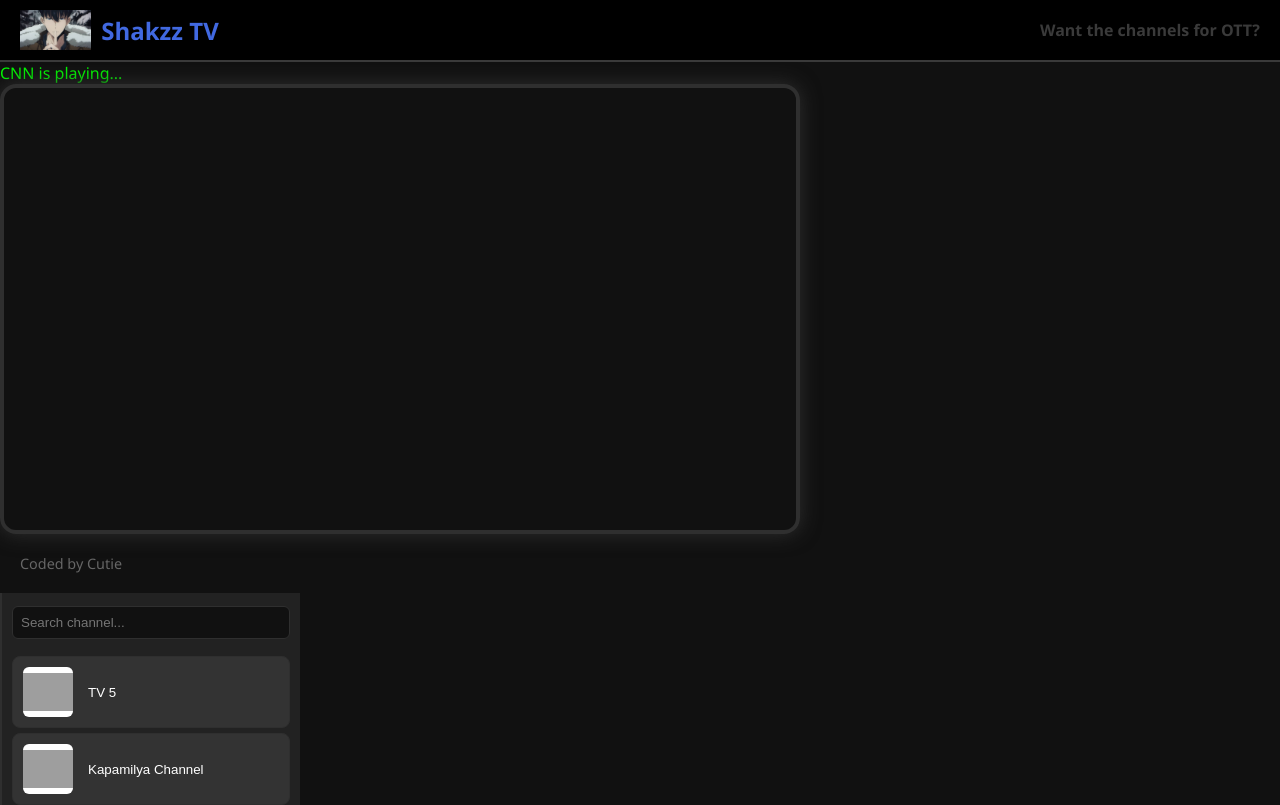
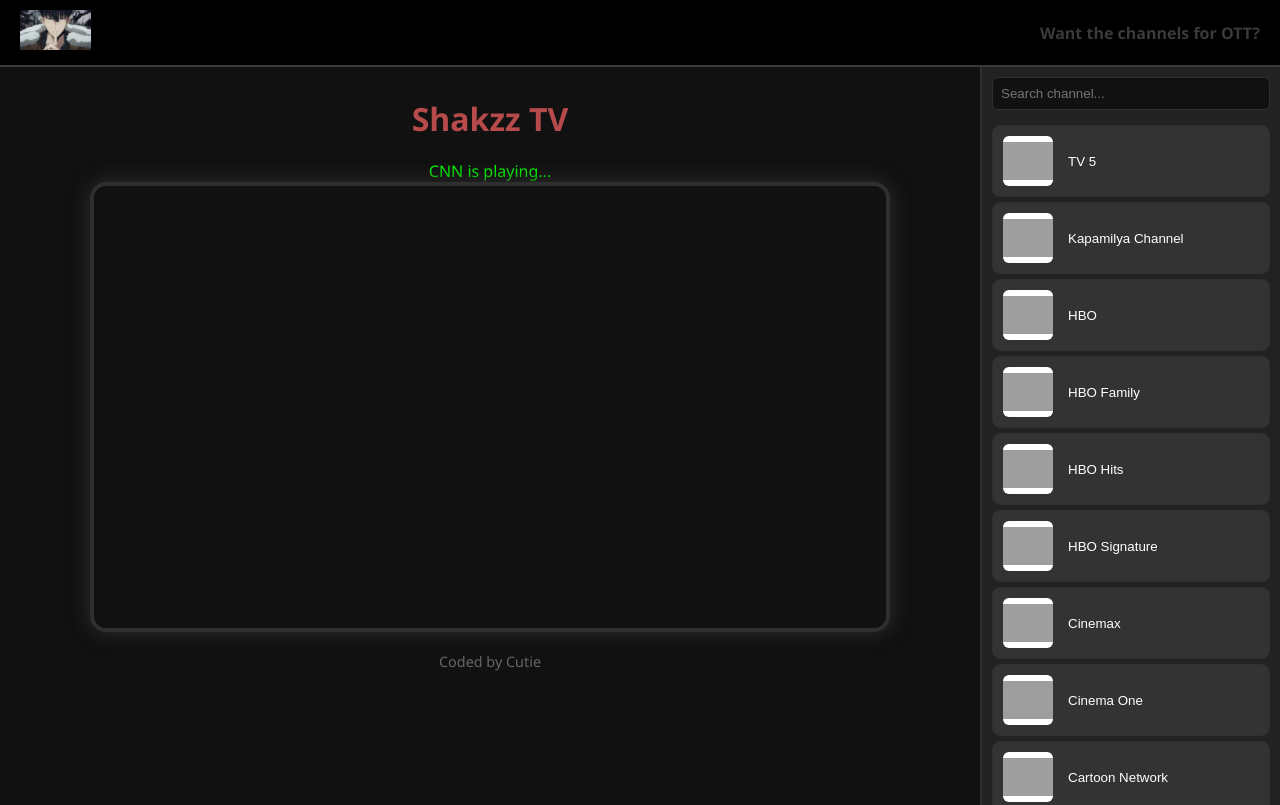
Before and after one commit to Shakzz890/Shakzz-TV, a plain HTML site: page index.html in a window 1280 px wide. Shown: the top 805 px of the page. Drawn offline with Linux system fonts and the light colour scheme; grey boxes are pictures that could not be loaded; a script that the page names is missing.

Commit message:
Add files via upload

```diff
--- a/index.html
+++ b/index.html
@@ -1,15 +1,13 @@
 <!DOCTYPE html>
 <html lang="en">
   <head>
-    <nav class="top-nav">
-  <div class="nav-logo">
-    <img src="Jinwoo.png" alt="Logo" style="height: 40px;" />
-    <span class="logo-text">Shakzz TV</span>
-  </div>
-  <div class="nav-links">
-    <a href="https://www.youtube.com/watch?v=dQw4w9WgXcQ" target="_blank">Want the channels for OTT?</a>
-  </div>
-</nav>
+    <meta charset="UTF-8" />
+    <link rel="icon" type="image/x-icon" href="Jinwoo.png" />
+    <title>Shakzz TV</title>
+    <meta name="viewport" content="width=device-width, initial-scale=1.0" />
+    <meta http-equiv="Cache-Control" content="no-store, no-cache, must-revalidate, max-age=0" />
+    <meta http-equiv="Pragma" content="no-cache" />
+    <meta http-equiv="Expires" content="0" />
 
     <!-- Disable DevTools -->
     <script disable-devtool-auto src="https://cdn.jsdelivr.net/npm/disable-devtool@latest"></script>
@@ -53,16 +51,10 @@
         flex-wrap: wrap;
       }
 
-      .nav-logo {
-  display: flex;
-  align-items: center;
-  gap: 10px;
-}
-
-.logo-text {
-  font-size: 1.5em;
-  color: royalblue;
-  font-weight: bold;
+      .nav-logo img {
+        height: 40px;
+        width: auto;
+        max-width: 120px;
       }
 
       .nav-links {
@@ -130,11 +122,9 @@
         display: flex;
         align-items: center;
         margin-bottom: 10px;
-  min-height: 38px;
       }
 
       .search-container input {
-  flex: 1;
         padding: 8px 30px 8px 8px;
         border-radius: 6px;
         border: 1px solid #2f2f2f;
@@ -146,15 +136,12 @@
       .clear-btn {
         position: absolute;
         right: 10px;
-  top: 50%;
-  transform: translateY(-50%);
         color: #999;
         font-size: 1.2em;
         cursor: pointer;
         display: none;
         user-select: none;
       }
-
 
       .channel-list {
         overflow-y: auto;
@@ -274,8 +261,18 @@
   </head>
 
   <body>
+    <nav class="top-nav">
+      <div class="nav-logo">
+        <img src="Jinwoo.png" alt="Logo" />
       </div>
+      <div class="nav-links">
+        <a href="gen.html" target="_blank">Want the channels for OTT?</a>
+      </div>
+    </nav>
 
+    <main>
+      <div class="main">
+        <h1>Shakzz TV</h1>
         <div id="channelInfo"></div>
         <div id="video"></div>
         <footer class="coded">Coded by Cutie</footer>
```
Lines whose indentation alone changed are shown as unchanged.
